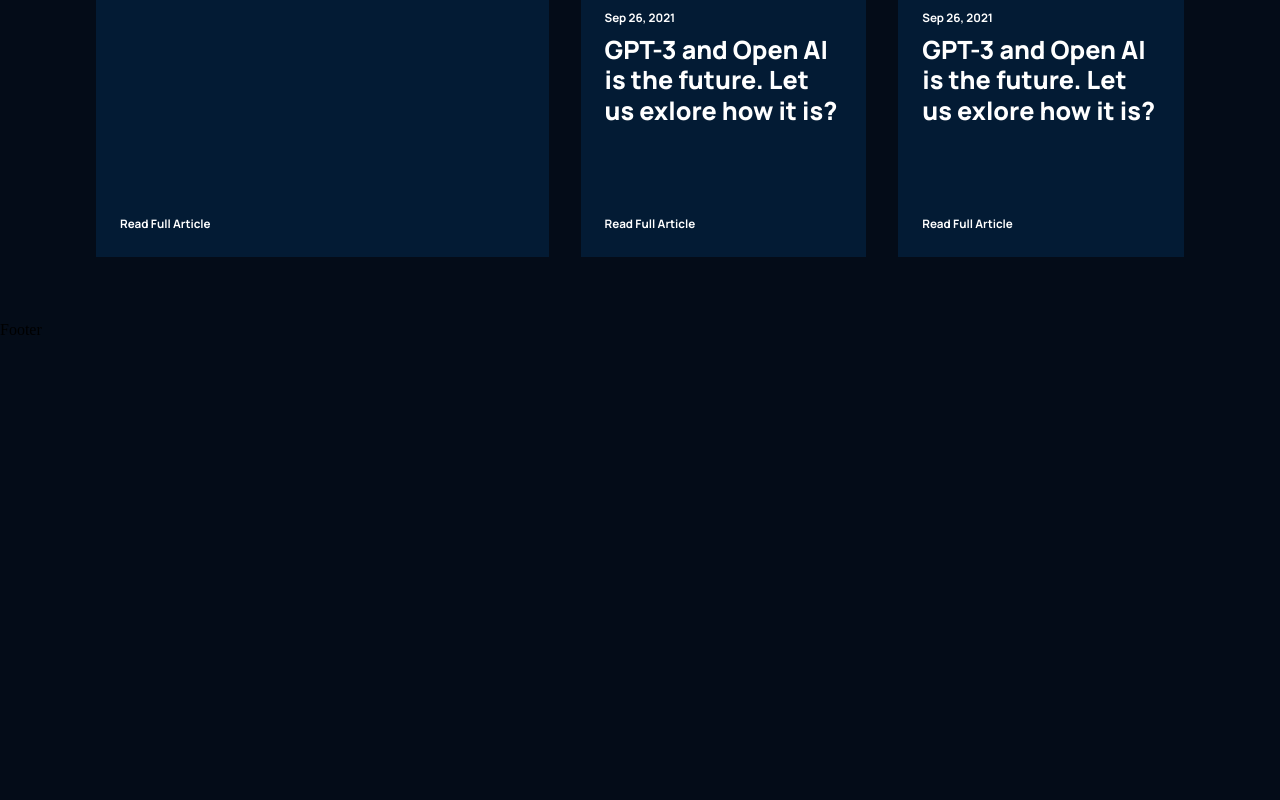
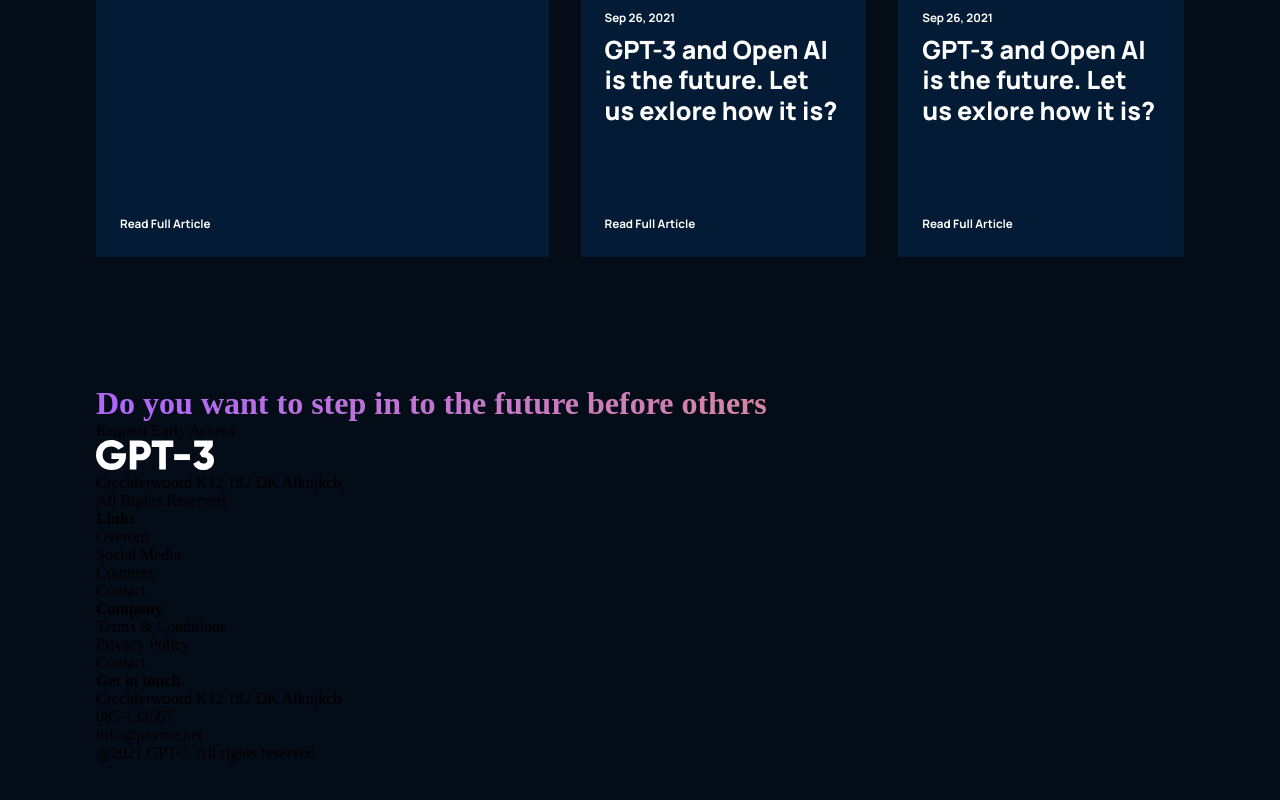
Before and after one commit to Matt-Chisholm/gpt3-mc, a React (Create React App) app: page / in a window 1280 px wide. Shown: the part 3839-4639 px from the top of the page. Before the commit the page ends 4178 px from the top, so only its background shows below. Built offline with nearby package versions, Linux system fonts and the light colour scheme.

Commit message:
footer container jsx

```diff
--- a/src/containers/footer/Footer.js
+++ b/src/containers/footer/Footer.js
@@ -1,6 +1,51 @@
 import React from "react";
+import gpt3Logo from "../../assets/logo.svg";
 import "./footer.css";
 
-export default function Footer() {
-  return <div>Footer</div>;
-}
+const Footer = () => (
+  <div className='gpt3__footer section__padding'>
+    <div className='gpt3__footer-heading'>
+      <h1 className='gradient__text'>
+        Do you want to step in to the future before others
+      </h1>
+    </div>
+
+    <div className='gpt3__footer-btn'>
+      <p>Request Early Access</p>
+    </div>
+
+    <div className='gpt3__footer-links'>
+      <div className='gpt3__footer-links_logo'>
+        <img src={gpt3Logo} alt='gpt3_logo' />
+        <p>
+          Crechterwoord K12 182 DK Alknjkcb, <br /> All Rights Reserved
+        </p>
+      </div>
+      <div className='gpt3__footer-links_div'>
+        <h4>Links</h4>
+        <p>Overons</p>
+        <p>Social Media</p>
+        <p>Counters</p>
+        <p>Contact</p>
+      </div>
+      <div className='gpt3__footer-links_div'>
+        <h4>Company</h4>
+        <p>Terms & Conditions </p>
+        <p>Privacy Policy</p>
+        <p>Contact</p>
+      </div>
+      <div className='gpt3__footer-links_div'>
+        <h4>Get in touch</h4>
+        <p>Crechterwoord K12 182 DK Alknjkcb</p>
+        <p>085-132567</p>
+        <p>info@payme.net</p>
+      </div>
+    </div>
+
+    <div className='gpt3__footer-copyright'>
+      <p>@2021 GPT-3. All rights reserved.</p>
+    </div>
+  </div>
+);
+
+export default Footer;
```
